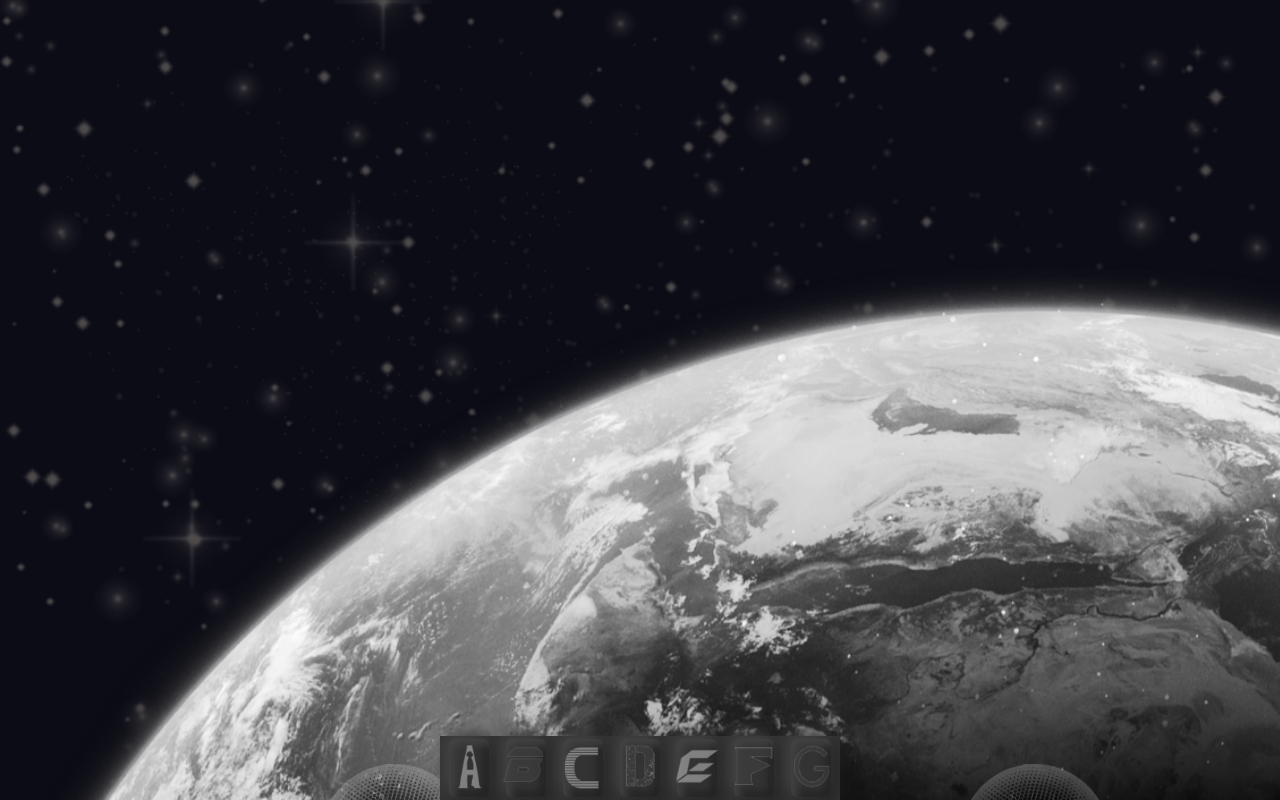
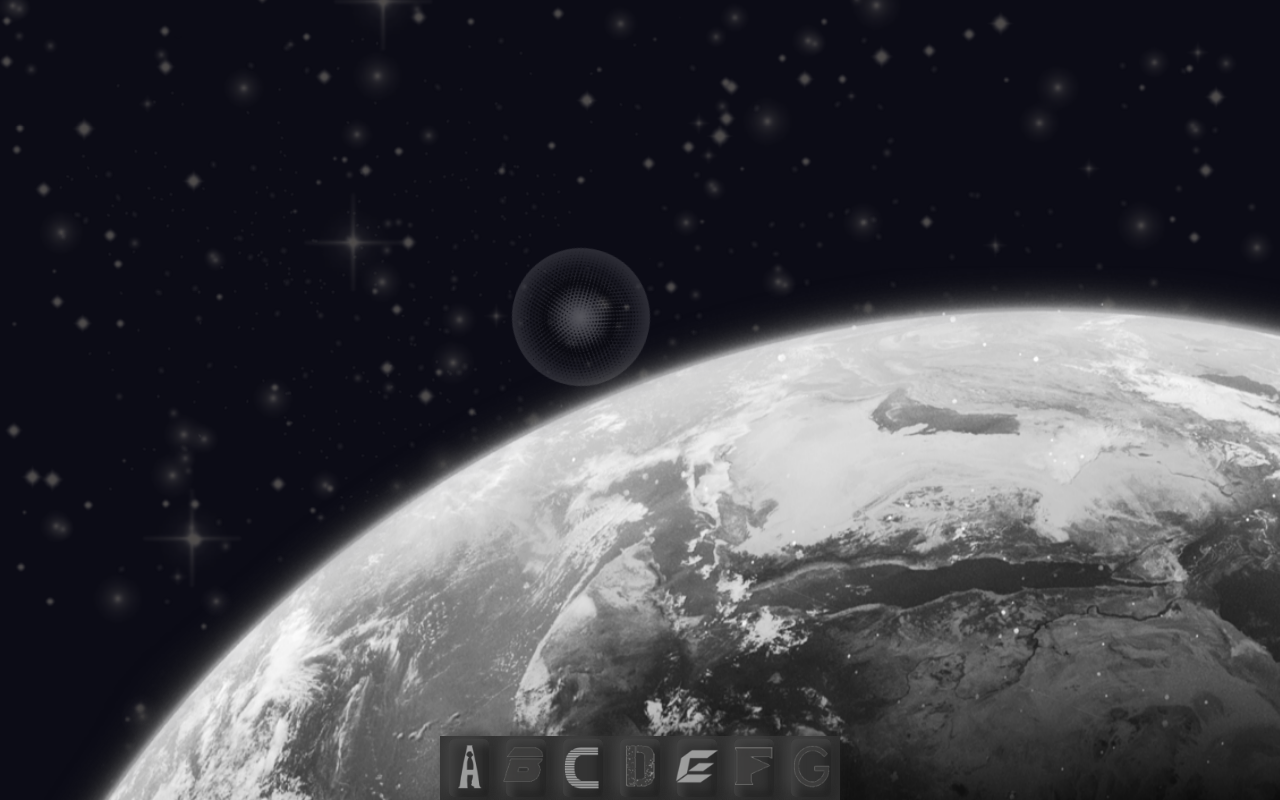
Before and after one commit to Turmbeoz/synesthesiac, a React (Create React App) app: page / in a window 1280 px wide. Built offline with nearby package versions, Linux system fonts and the light colour scheme.

Commit message:
cyclical villains show up one at a time.

```diff
--- a/src/App.jsx
+++ b/src/App.jsx
@@ -7,27 +7,36 @@ import { useState } from 'react';
 import  { WeaponAndShipContext } from '../src/gameInfo/gameContext'
 import notesCSSandData from './gameInfo/notesCSSandData.js';
 import keys from './gameInfo/keys';
-
+import Alienship from './gameComponents/Alienship';
 // const villainsShipsOLD = [<Alienship left={25} key={'0'} keyId={'0'} note={'A'}></Alienship>]
 
 function App() {
   const buttonWidth = ((window.screen.width) / 7).toFixed(2);
   const AbuttonCenter = -125;
   const bubbleCenterArr = [];
+  const currentKey = keys.Ckey;
+  const numOfVillains = 20;
   for (let i=0; i<7; i++){
     let num = (((AbuttonCenter + buttonWidth*i) / window.screen.width)*100).toFixed(2);
     bubbleCenterArr.push(num);
   }
   // Arrray of note objects.One eaach shows up and we'll add 10 or so random from the list to make it longer
-  // const villainKeyNotesArr = [...keys.Ckey];
+  const villainKeyNotesArr = Array(numOfVillains).fill(keys.Ckey[5]);
+  const villainXposition = Array.from({length: numOfVillains}, () => Math.floor(Math.random() * 90))
   // final array of villain components
   const villainsShipsArr = [];
-  const [weaponShipObj, setWeaponShipObj] = useState({lockedOn: null, villainsShipsArr: villainsShipsArr, buttonPressed:  {'A': false, 'B': false, 'C': false, 'D': false, 'E': false, 'F': false, 'G': false }});
-
+  for (let i=0; i<numOfVillains; i++){
+    const newGuy = <Alienship left={villainXposition[i]} note={villainKeyNotesArr[i].stringVer} gray={notesCSSandData.defaultGray.cssFilter} color={villainKeyNotesArr[i].cssFilter} key={i + 'alienKey'} keyId={i + 'alienKeyID'} ></Alienship>
+    villainsShipsArr.push(newGuy)
+  }
+  const [weaponShipObj, setWeaponShipObj] = useState({lockedOn: null, villainsShipsArr: villainsShipsArr, buttonPressed:  {'A': false, 'B': false, 'C': false, 'D': false, 'E': false, 'F': false, 'G': false }, deadOrDestroyedIDs: new Set()});
+  for (let i=0; i<20; i++){
+    villainsShipsArr.push()
+  }
   return (
     <div className="wrapper" id='canvas'>
       <WeaponAndShipContext.Provider value={{weaponShipObj, setWeaponShipObj}}>
-      <WeaponSelector notes={notesCSSandData} bubbleCssPos={bubbleCenterArr}/>
+      <WeaponSelector notes={notesCSSandData} aliensArray={villainsShipsArr} bubbleCssPos={bubbleCenterArr}/>
       </WeaponAndShipContext.Provider>
         <div className='header'>
               <img src={earth} className="earth" alt="earth" />
--- a/src/gameComponents/Alienship.jsx
+++ b/src/gameComponents/Alienship.jsx
@@ -12,7 +12,6 @@ import { WeaponAndShipContext } from '../gameInfo/gameContext'
 // Add a state prop drill for a listeningFlare Component
 function Alienship(props){
     let flare;
-    const cssFiltState = props.weaponState;
     // Pass the left key in when the ship is created in the parent component
     const { weaponShipObj, setWeaponShipObj } = useContext(WeaponAndShipContext)
     const [shipState, setShipState] = useState({
@@ -33,7 +32,8 @@ function Alienship(props){
         listeningHold: false,
         keyId: props.keyId,
         note: props.note,
-        cssFilter: `invert(${cssFiltState.invert}%) sepia(${cssFiltState.sepia}%) saturate(${cssFiltState.saturate}%) hue-rotate(${cssFiltState.hueRotate}) brightness(${cssFiltState.brightness}%) contrast(${cssFiltState.contrast}%)`,
+        cssFilterGRAY: `invert(${props.gray.invert}%) sepia(${props.gray.sepia}%) saturate(${props.gray.saturate}%) hue-rotate(${props.gray.hueRotate}) brightness(${props.gray.brightness}%) contrast(${props.gray.contrast}%)`,
+        cssFilterCOLOR: `invert(${props.color.invert}%) sepia(${props.color.sepia}%) saturate(${props.color.saturate}%) hue-rotate(${props.color.hueRotate}) brightness(${props.color.brightness}%) contrast(${props.color.contrast}%)`,
     })
     function handleTouch(e){
         // console.log(e);
@@ -80,14 +80,20 @@ function Alienship(props){
         // if (height > 0.85){
         //     return
         // }
+        const idThing = e.target.id[0];
+        if (idThing != undefined){
+            weaponShipObj.deadOrDestroyedIDs.add(e.target.id[0])
+            setWeaponShipObj({...weaponShipObj });
+        }
         if (e.touches.length > 1){
             e.preventDefault();
             const newFilt = { invert: 14, sepia: 83, saturate: 7052, hueRotate: 359, brightness: 92, contrast: 118 }
             // IS the new touch in the A button? Do something!!
-            const touches = [...e.touches];
+            const touches = [...e.changedTouches];
+            // const touches = [...e.changedTouches];
             for (let i = 0; i < touches.length; i++){
                 // Check if any touches are in the boundary
-                const height = (e.touches[i].clientY / window.screen.height).toFixed(2);
+                const height = (touches[i].clientY / window.screen.height).toFixed(2);
                 const leftVal = touches[i].target.style.left.replace("%", "");
                 const topVal = touches[i].target.style.top.replace("%", "");
                 const leftDiff = Math.abs(leftVal - shipState.left);
@@ -166,6 +172,7 @@ function Alienship(props){
         // setShipState({...shipState, touched: false, leftOrRight: Math.random() < 0.5 ? -1 : 1})
     }
     function moveShip(){
+
         // Change y position and create jump effect
         if (!shipState.idle){
             if (shipState.touched){
@@ -232,10 +239,14 @@ function Alienship(props){
     if (shipState.listeningHold && shipState.idle){
         flare = (<HorizontalFlare left={shipState.left - 80} height={400}  top={shipState.top - 28}/>)
     }
+    if (shipState.top > 95){
+        weaponShipObj.deadOrDestroyedIDs.add(shipState.keyId[0])
+        setWeaponShipObj({...weaponShipObj });
+        // return;
+    }
     return (
 
         <div className='flares'>
-            {shipState.multiTouchComp}
         {flare}
         <div className='shrinker' id={shipState.keyId + '*'+'A'} style={{
             position: 'absolute',
--- a/src/gameComponents/LetterButton.jsx
+++ b/src/gameComponents/LetterButton.jsx
@@ -50,7 +50,7 @@ function LetterButtonSquare(props){
             <img src={props.image} className="abcdefg"
                     style={{
                     filter: `invert(${props.cssFilter.invert}%) sepia(${props.cssFilter.sepia}%) saturate(${props.cssFilter.saturate}%) hue-rotate(${props.cssFilter.hueRotate}deg) brightness(${props.cssFilter.brightness}%) contrast(${props.cssFilter.contrast}%)`,
-                    opacity: '55%',
+                    opacity: '75%',
                     height: '90%',
                     touchAction: 'none',
                     pointerEvents: 'none',
--- a/src/gameComponents/WeaponSelect.jsx
+++ b/src/gameComponents/WeaponSelect.jsx
@@ -12,16 +12,12 @@ import { useState, useContext } from 'react';
 import { WeaponAndShipContext } from '../gameInfo/gameContext'
 
 function WeaponSelector(props){
-    const { bubbleCssPos, notes } = props;
-
-    // const key={ a: notes.a, b: notes.b, c: notes.c, d: notes.d, e: notes.e, f: notes.f, g: notes.g }
-    // Replace with props (key set by user) when going back
+    const { bubbleCssPos, notes, aliensArray } = props;
     const buttonWidth = window.screen.width / 7;
     // Save note and state of ship being listened to.
-    // const buttonMidPointForBubble = (buttonWidth / 2).toFixed(2)
     const buttonObj = { 0: buttonWidth, 1: buttonWidth*2, 2: buttonWidth*3, 3: buttonWidth*4, 4: buttonWidth*5, 5: buttonWidth*6, 6:buttonWidth*7 };
     const screenHeight = window.screen.height;
-
+    const [onScreenVillains, setOnScreenVillains] = useState({active: [aliensArray[0]], wholeList: aliensArray})
     const [weaponArray, setWeaponArray] = useState({arr: []});
     const [colorState, setColorState] = useState({
         a: {invert: 93, sepia: 2, saturate: 21, hueRotate: 314, brightness: 94, contrast: 90},
@@ -46,13 +42,12 @@ function WeaponSelector(props){
         if (e.touches.length > 1){
             e.preventDefault()
             // IS the new touch in the A (or watever letter) button? Do something!!
-
         }
-        console.log("LOCKED ON");
-        console.log(weaponShipObj)
+        console.log("WEAPON LEVEL")
+        console.log(weaponShipObj);
         // If weapon is pressed, and note is correct - set the letter's state and then run func
-        for (let i=0; i<e.touches.length; i++){
-            const touch = e.touches[i];
+        for (let i=0; i<e.changedTouches.length; i++){
+            const touch = e.changedTouches[i];
             console.log(touch);
             const height = (touch.clientY / screenHeight).toFixed(2);
             // 92% is the bottom margin for the weapon select. We changed it cause on actual touch it needs to be 75%
@@ -121,29 +116,44 @@ function WeaponSelector(props){
                 },500)
             }else{
                 console.log("ELSE STATEMENT");
-                console.log(touch);
-                console.log(weaponShipObj)
+
             }
         }
 
     }
-    console.log("WEAPON LEVEL")
-    console.log(weaponShipObj);
-    const villainsShips = [<Alienship left={25} key={'0+'} keyId={'0'} note={'A'}  weaponState={colorState.a} ></Alienship>,<Alienship left={75} weaponState={colorState.c} key={'1t'} note={'C'} ></Alienship>]
+    // Filter the array of aliens on screen.
+    // const villainsShips = [aliensArray[0], aliensArray[1]];
+    const deadList = [...weaponShipObj.deadOrDestroyedIDs]
+    function alienArrFilter(alien){
+        console.log(alien.key[0])
+        for (let i=0; i<deadList.length; i++){
+            if (alien.key[0] === deadList[i]){
+                console.log("WE HURRRR")
+                return false;
+            }
+        }
+        return true
+    }
+    onScreenVillains.active = onScreenVillains.active.filter(alienArrFilter);
+    if (onScreenVillains.active.length < 1){
+        onScreenVillains.active.push(onScreenVillains.wholeList.pop())
+    }
+    console.log("CHECKING IDs for aliens")
+    console.log(weaponShipObj.deadOrDestroyedIDs)
     return (
         <>
 
-            {villainsShips}
+            {onScreenVillains.active}
             {weaponArray.arr}
 
         <div className="shipmetal" >
-            <LetterButtonSquare delay={2500} active={true} note={'A'} weaponState={weaponShipObj} image={A} cssFilter={colorState.a} />
-            <LetterButtonSquare active={false} note={'B'} weaponState={weaponShipObj.b} image={B} cssFilter={colorState.b}  />
-            <LetterButtonSquare active={true} note={'C'} weaponState={weaponShipObj.c} image={C} cssFilter={colorState.c}  />
-            <LetterButtonSquare active={false} note={'D'} weaponState={weaponShipObj.d}  image={D} cssFilter={colorState.d}  />
-            <LetterButtonSquare active={true} note={'E'} weaponState={weaponShipObj.e}  image={E} cssFilter={colorState.e}  />
-            <LetterButtonSquare active={false} note={'F'} weaponState={weaponShipObj.f}  image={F} cssFilter={colorState.f}  />
-            <LetterButtonSquare active={false} note={'G'} weaponState={weaponShipObj.g}  image={G} cssFilter={colorState.g}  />
+            <LetterButtonSquare delay={2500} active={true} note={'A'} image={A} cssFilter={colorState.a} />
+            <LetterButtonSquare active={false} note={'B'} image={B} cssFilter={colorState.b}  />
+            <LetterButtonSquare active={true} note={'C'} image={C} cssFilter={colorState.c}  />
+            <LetterButtonSquare active={false} note={'D'}  image={D} cssFilter={colorState.d}  />
+            <LetterButtonSquare active={true} note={'E'} image={E} cssFilter={colorState.e}  />
+            <LetterButtonSquare active={false} note={'F'} image={F} cssFilter={colorState.f}  />
+            <LetterButtonSquare active={false} note={'G'}  image={G} cssFilter={colorState.g}  />
         </div>
 
         </>
```
